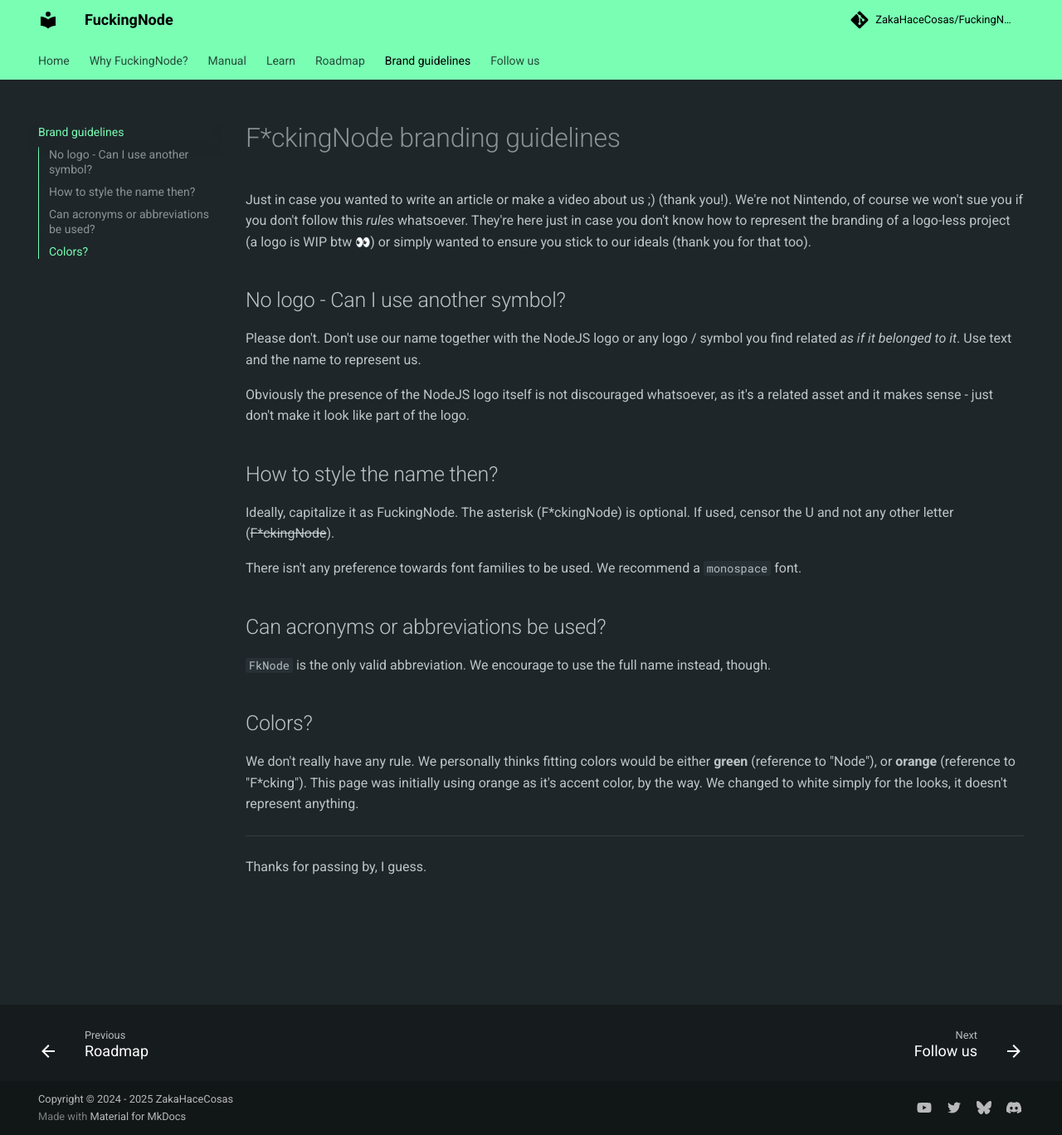
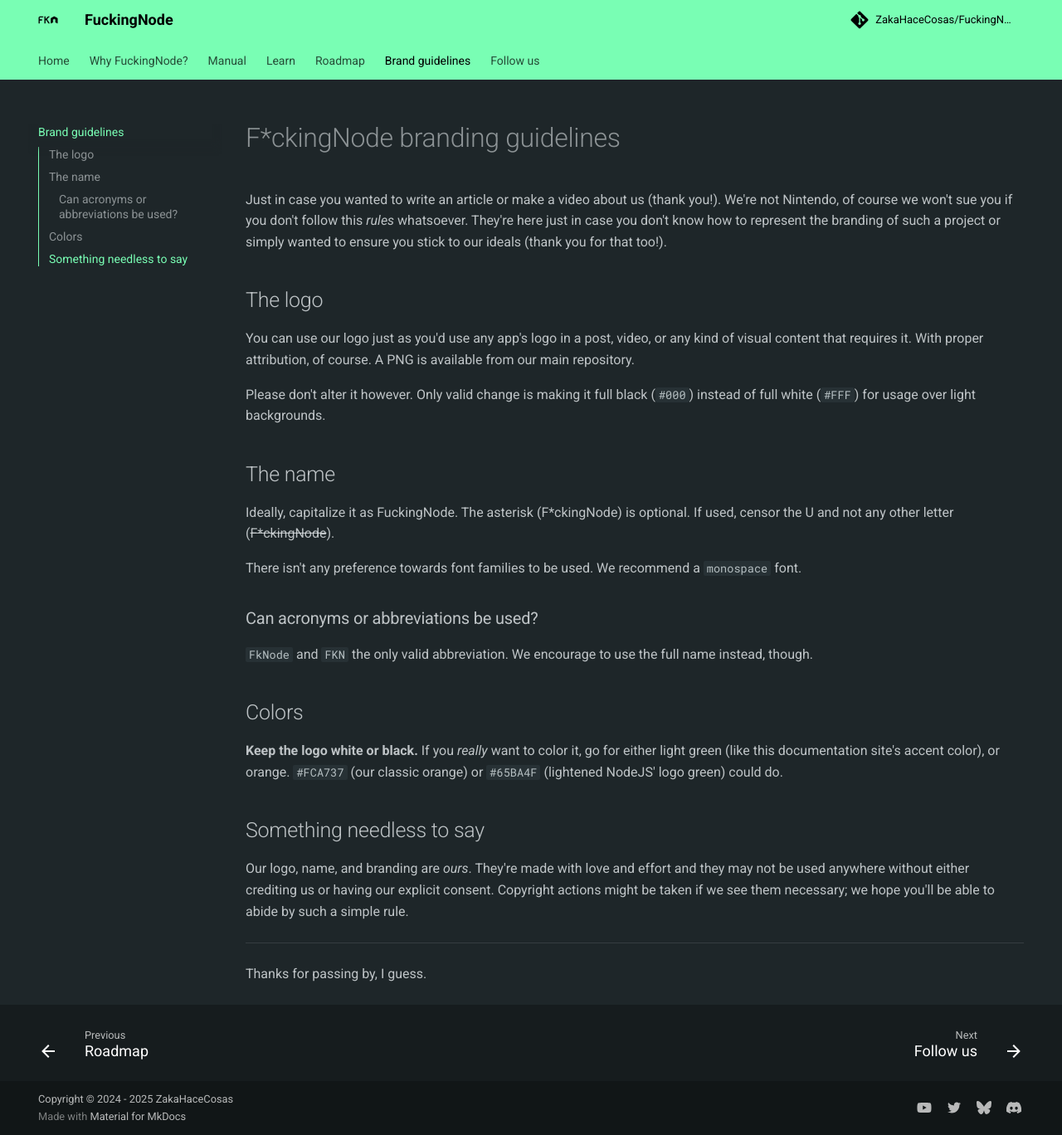
Before and after one commit to ZakaHaceCosas/FuckingNode, an MkDocs documentation site: the page built from docs/about/branding.md, in a window 1280 px wide and 1368 px high. Shown: the whole window at 83% size. Built offline with MkDocs 1.6.1 and Material for MkDocs 9.7.7, drawn with Linux system fonts in a browser that asks for light colours; emoji names are drawn with the system emoji font; comment, search, counter and statistics services are not loaded.

Commit message:
Add a new logo

```diff
--- a/docs/about/branding.md
+++ b/docs/about/branding.md
@@ -2,27 +2,31 @@
 
 # F*ckingNode branding guidelines
 
-Just in case you wanted to write an article or make a video about us ;) (thank you!). We're not Nintendo, of course we won't sue you if you don't follow this _rules_ whatsoever. They're here just in case you don't know how to represent the branding of a logo-less project (a logo is WIP btw :eyes:) or simply wanted to ensure you stick to our ideals (thank you for that too).
+Just in case you wanted to write an article or make a video about us (thank you!). We're not Nintendo, of course we won't sue you if you don't follow this _rules_ whatsoever. They're here just in case you don't know how to represent the branding of such a project or simply wanted to ensure you stick to our ideals (thank you for that too!).
 
-## No logo - Can I use another symbol?
+## The logo
 
-Please don't. Don't use our name together with the NodeJS logo or any logo / symbol you find related _as if it belonged to it_. Use text and the name to represent us.
+You can use our logo just as you'd use any app's logo in a post, video, or any kind of visual content that requires it. With proper attribution, of course. A PNG is available from our main repository.
 
-Obviously the presence of the NodeJS logo itself is not discouraged whatsoever, as it's a related asset and it makes sense - just don't make it look like part of the logo.
+Please don't alter it however. Only valid change is making it full black (`#000`) instead of full white (`#FFF`) for usage over light backgrounds.
 
-## How to style the name then?
+## The name
 
 Ideally, capitalize it as FuckingNode. The asterisk (F*ckingNode) is optional. If used, censor the U and not any other letter (<s>F\*ckingNode</s>).
 
 There isn't any preference towards font families to be used. We recommend a `monospace` font.
 
-## Can acronyms or abbreviations be used?
+### Can acronyms or abbreviations be used?
 
-`FkNode` is the only valid abbreviation. We encourage to use the full name instead, though.
+`FkNode` and `FKN` the only valid abbreviation. We encourage to use the full name instead, though.
 
-## Colors?
+## Colors
 
-We don't really have any rule. We personally thinks fitting colors would be either **green** (reference to "Node"), or **orange** (reference to "F\*cking"). This page was initially using orange as it's accent color, by the way. We changed to white simply for the looks, it doesn't represent anything.
+**Keep the logo white or black.** If you _really_ want to color it, go for either light green (like this documentation site's accent color), or orange. `#FCA737` (our classic orange) or `#65BA4F` (lightened NodeJS' logo green) could do.
+
+## Something needless to say
+
+Our logo, name, and branding are _ours_. They're made with love and effort and they may not be used anywhere without either crediting us or having our explicit consent. Copyright actions might be taken if we see them necessary; we hope you'll be able to abide by such a simple rule.
 
 ---
 
--- a/mkdocs.yml
+++ b/mkdocs.yml
@@ -43,8 +43,8 @@
     name: material
     custom_dir: docs/overrides
 
-    # logo: /path/to/logo.png
-    # favicon: /path/to/logo.png (when we have it)
+    logo: /fkn_logo.png
+    favicon: /fkn_favicon.png
 
     features:
         - navigation.path
```
Also changed, not shown: CHANGES_V3.md (+5 -5 lines), README.md (+3 -3 lines), docs/about/roadmap.md (+1 -1 lines), docs/fkn_favicon.png (added), docs/fkn_logo.png (added), 3 other files.
